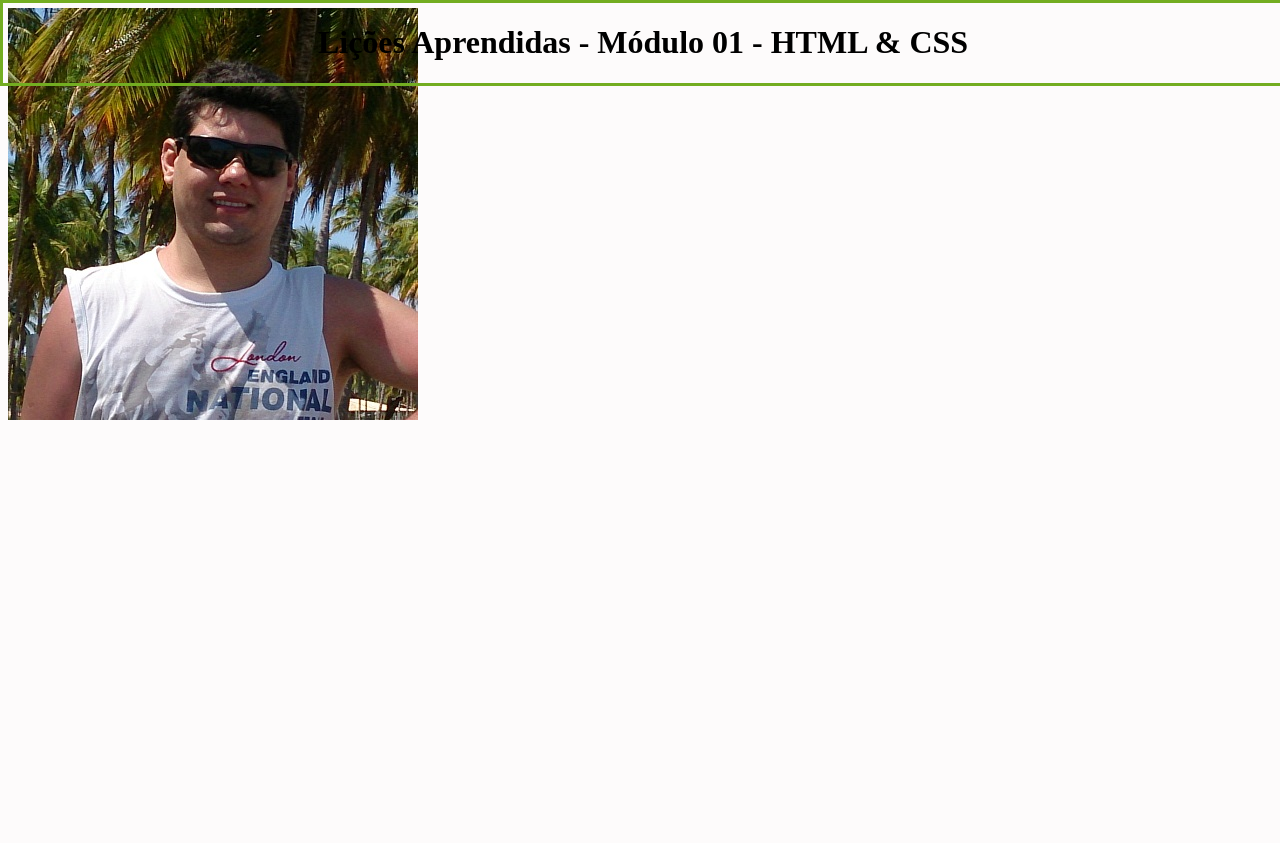
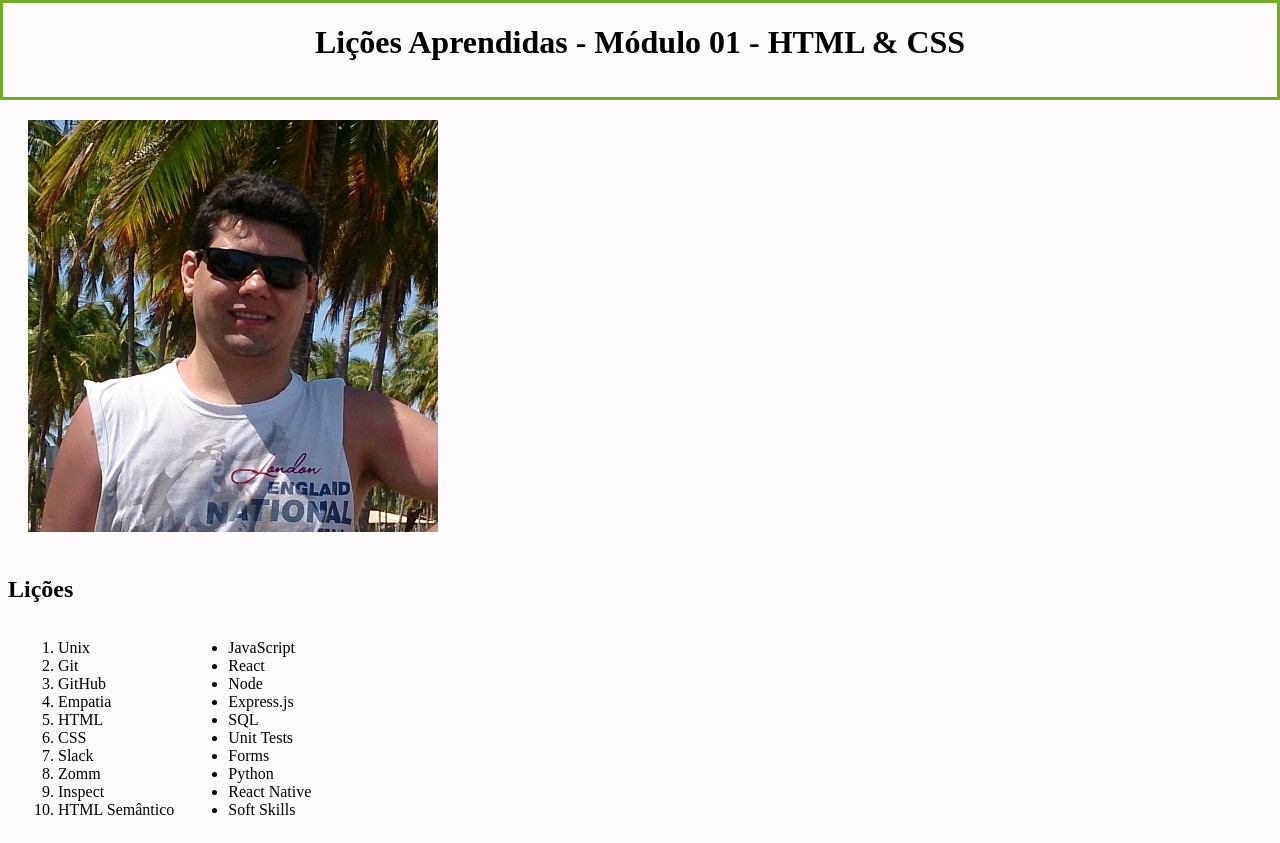
Before and after one commit to flpnascto/lessons-learned, a plain HTML site: page index.html in a window 1280 px wide. Before the commit the page ends 800 px from the top, so only its background shows below. Drawn offline with Linux system fonts and the light colour scheme.

Commit message:
Adicionando os Requisito Obrigatórios 04 e 05 do projeto.

```diff
--- a/index.html
+++ b/index.html
@@ -10,15 +10,44 @@
 </head>
 <body>
   <!-- Requisito (2) Barra superior com título -->
-  <header id="cabecalho">
+  <header id="cabecalho" class="cabecalho">
     <h1 id="titulo">Lições Aprendidas - Módulo 01 - HTML & CSS</h1>
 
   </header>
+  <main>
+    <!-- Requisito (3) foto com id "minha_foto" -->
+    <img id="minha_foto" class="minha_foto inline_order" src="./foto_perfil.jpg" />
 
-  <div>
-    <!-- Requisito (3) foto com id "minha_foto" -->
-    <img id="minha_foto" src="./foto_perfil.jpg" />
-  </div>
+    <h2>Lições</h2>
+    <ol id="licoes_aprendidas" class="licoes_aprendidas inline_order">
+      <li>Unix</li>
+      <li>Git</li>
+      <li>GitHub</li>
+      <li>Empatia</li>
+      <li>HTML</li>
+      <li>CSS</li>
+      <li>Slack</li>
+      <li>Zomm</li>
+      <li>Inspect</li>
+      <li>HTML Semântico</li>
+    </ol>
+    <ul id="licoes_a_aprender" class="licoes_a_aprender inline_order">
+      <li>JavaScript</li>
+      <li>React</li>
+      <li>Node</li>
+      <li>Express.js</li>
+      <li>SQL</li>
+      <li>Unit Tests</li>
+      <li>Forms</li>
+      <li>Python</li>
+      <li>React Native</li>
+      <li>Soft Skills</li>
+    </ul>
+  </main>
+
+
+
+
 
 </body>
 </html>
--- a/style.css
+++ b/style.css
@@ -1,5 +1,7 @@
 /* Projeto 01 Trybe */
-
+* {
+  box-sizing: border-box;
+}
 /*Requisito (1) corpo de texto com cor de fundo rgb(253, 251, 251) */
 
 body {
@@ -8,11 +10,12 @@ body {
 }
 
 /* Requisito (2) barra superior fixa no topo da página na posição top: 0px */
-#cabecalho {
+.cabecalho {
   position: fixed;
   top: 0;
   left: 0;
   width: 100%;
+  height: 100px;
   border: 3px solid #73AD21;
 }
 
@@ -20,8 +23,20 @@ body {
   text-align: center;
 }
 
-/*
-#minha_foto{
+main {
+  margin-top: 100px;
+  left: 0px;
+  widows: 100%;
+}
+.inline_order {
+  display: inline-block;
+}
+
+.minha_foto{
+  margin: 20px;
 
 }
-*/
+
+.licoes_aprendidas, .licoes_a_aprender {
+  margin-left: 10px;
+}
```
